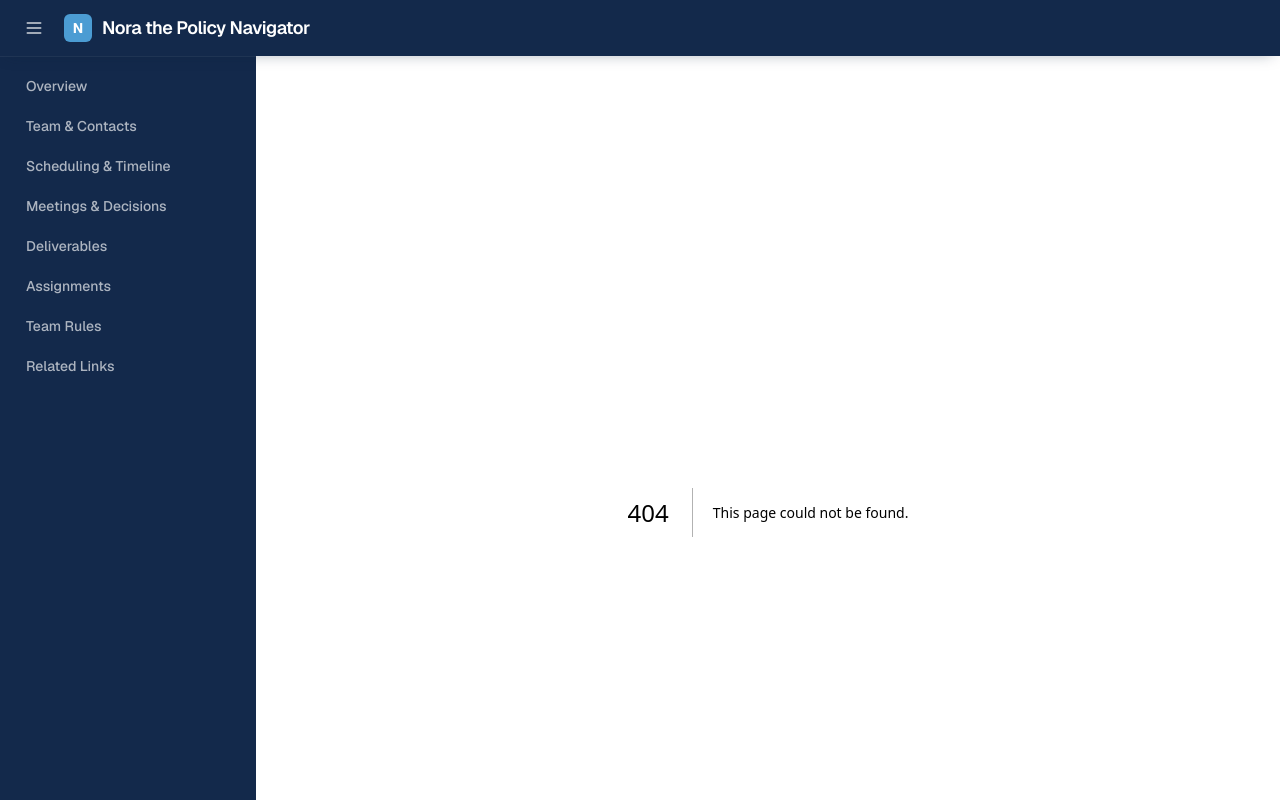
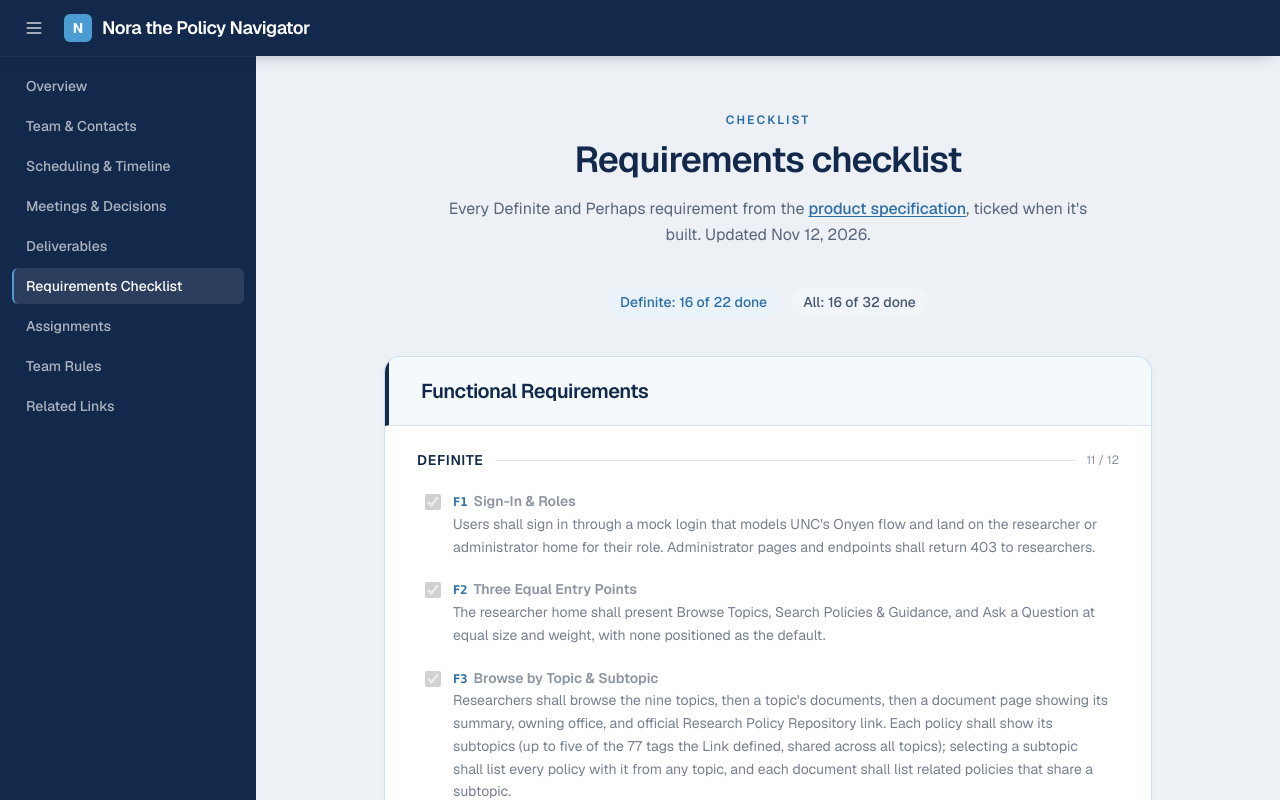
Before and after one commit to antonsun6/Research-Policy-Navigator-Website, a Next.js app: page /checklist in a window 1280 px wide. Before the commit this address had no page. Shown: the top 800 px of the page. Built offline with nearby package versions, Linux system fonts and the light colour scheme.

Commit message:
Add a Requirements Checklist tab for the Definite and Perhaps requirements (#28)
Co-authored-by: Jerry Wen <jerrywen2005@gmail.com>

```diff
--- /dev/null
+++ b/app/checklist/page.tsx
@@ -0,0 +1,118 @@
+import Link from "next/link";
+import PageHeader from "@/components/PageHeader";
+import { CHECKLIST_STATUS, CHECKLIST_UPDATED } from "@/lib/checklist";
+import { SPEC_SECTIONS, type Priority } from "../deliverables/product-specification/spec";
+
+// Only the requirements we're committed to or may build; Improbable items are out of scope.
+const SHOWN: Priority[] = ["Definite", "Perhaps"];
+const REQUIREMENT_SECTIONS = ["functional-requirements", "non-functional-requirements"];
+
+const SECTIONS = SPEC_SECTIONS.filter((s) => REQUIREMENT_SECTIONS.includes(s.id)).map((s) => ({
+  ...s,
+  groups: s.groups.filter((g) => g.priority && SHOWN.includes(g.priority)),
+}));
+
+function isDone(id: string) {
+  return CHECKLIST_STATUS[id]?.done ?? false;
+}
+
+export default function ChecklistPage() {
+  const items = SECTIONS.flatMap((s) => s.groups.flatMap((g) => g.items));
+  const definite = SECTIONS.flatMap((s) =>
+    s.groups.filter((g) => g.priority === "Definite").flatMap((g) => g.items),
+  );
+
+  return (
+    <div className="flex flex-col gap-10">
+      <PageHeader eyebrow="Checklist" title="Requirements checklist">
+        Every Definite and Perhaps requirement from the{" "}
+        <Link
+          href="/deliverables/product-specification"
+          className="font-medium text-[var(--carolina-ink)] underline underline-offset-2"
+        >
+          product specification
+        </Link>
+        , ticked when it&apos;s built. Updated {CHECKLIST_UPDATED}.
+      </PageHeader>
+
+      <div className="mx-auto flex flex-wrap justify-center gap-3 text-sm">
+        <span className="rounded-full bg-[var(--carolina-soft)] px-3 py-1 font-medium text-[var(--carolina-ink)]">
+          Definite: {definite.filter((i) => isDone(i.id)).length} of {definite.length} done
+        </span>
+        <span className="rounded-full bg-slate-100 px-3 py-1 font-medium text-slate-600">
+          All: {items.filter((i) => isDone(i.id)).length} of {items.length} done
+        </span>
+      </div>
+
+      {SECTIONS.map((section) => (
+        <section
+          key={section.id}
+          className="mx-auto w-full max-w-3xl overflow-hidden rounded-2xl card-surface text-left"
+        >
+          <header className="border-b border-[var(--border)] border-l-4 border-l-[var(--navy)] bg-[var(--carolina-soft)]/50 px-6 py-5 sm:px-8">
+            <h2 className="text-xl font-semibold tracking-tight text-[var(--navy)]">
+              {section.title}
+            </h2>
+          </header>
+
+          <div className="flex flex-col gap-8 px-6 py-6 sm:px-8">
+            {section.groups.map((group) => {
+              const done = group.items.filter((i) => isDone(i.id)).length;
+              return (
+                <div key={group.priority}>
+                  <div className="mb-3 flex items-center gap-3">
+                    <h3 className="text-sm font-semibold uppercase tracking-wider text-[var(--navy)]">
+                      {group.priority}
+                    </h3>
+                    <span className="h-px flex-1 bg-[var(--border)]" />
+                    <span className="text-xs text-[var(--foreground)]/50">
+                      {done} / {group.items.length}
+                    </span>
+                  </div>
+
+                  <ul className="flex flex-col gap-1">
+                    {group.items.map((item) => {
+                      const status = CHECKLIST_STATUS[item.id];
+                      const checked = status?.done ?? false;
+                      return (
+                        <li key={item.id}>
+                          <label className="flex items-start gap-3 rounded-lg px-2 py-2 text-sm leading-relaxed">
+                            <input
+                              type="checkbox"
+                              checked={checked}
+                              disabled
+                              aria-label={`${item.id} ${item.title}`}
+                              className="mt-1 h-4 w-4 shrink-0 accent-[var(--carolina-ink)] disabled:opacity-100"
+                            />
+                            <span>
+                              <span
+                                className={`font-semibold ${
+                                  checked ? "text-[var(--foreground)]/50" : "text-[var(--navy)]"
+                                }`}
+                              >
+                                <span className="mr-1.5 font-mono text-xs text-[var(--carolina-ink)]">
+                                  {item.id}
+                                </span>
+                                {item.title}
+                              </span>
+                              <span className="block text-[var(--foreground)]/60">{item.text}</span>
+                              {status?.note && (
+                                <span className="mt-1 block text-xs font-medium text-amber-700">
+                                  {status.note}
+                                </span>
+                              )}
+                            </span>
+                          </label>
+                        </li>
+                      );
+                    })}
+                  </ul>
+                </div>
+              );
+            })}
+          </div>
+        </section>
+      ))}
+    </div>
+  );
+}
--- a/components/AppShell.tsx
+++ b/components/AppShell.tsx
@@ -10,6 +10,7 @@ const TABS = [
   { href: "/schedule", label: "Scheduling & Timeline" },
   { href: "/journal", label: "Meetings & Decisions" },
   { href: "/deliverables", label: "Deliverables" },
+  { href: "/checklist", label: "Requirements Checklist" },
   { href: "/assignments", label: "Assignments" },
   { href: "/rules", label: "Team Rules" },
   { href: "/links", label: "Related Links" },
--- /dev/null
+++ b/lib/checklist.ts
@@ -0,0 +1,57 @@
+// Which D1 requirements are built. The requirement text comes from the product specification
+// (app/deliverables/product-specification/spec.ts); this file only records progress. Tick an
+// item by setting `done: true` when its work is merged to Nora's dev branch, and add a note when
+// part of it is still open.
+
+export type ChecklistStatus = {
+  done: boolean;
+  note?: string;
+};
+
+export const CHECKLIST_UPDATED = "Nov 12, 2026";
+
+export const CHECKLIST_STATUS: Record<string, ChecklistStatus> = {
+  // Functional, Definite
+  F1: { done: true },
+  F2: { done: true },
+  F3: { done: true },
+  F4: { done: true },
+  F5: { done: true },
+  F6: { done: true },
+  F7: { done: true },
+  F8: { done: true },
+  F9: { done: true },
+  F10: { done: true },
+  F11: { done: true },
+  F12: {
+    done: false,
+    note: "Admin pages are done; changing a document doesn't re-run ingestion for Ask yet.",
+  },
+
+  // Functional, Perhaps
+  F13: { done: false },
+  F14: { done: false, note: "Documents have a review-due date; the dashboard doesn't list overdue ones yet." },
+  F15: { done: false },
+  F16: { done: false },
+  F17: { done: false },
+  F18: { done: false },
+  F19: { done: false },
+  F20: { done: false },
+  F21: { done: false },
+  F22: { done: false },
+
+  // Non-functional, Definite
+  NF1: { done: true },
+  NF2: { done: true },
+  NF3: {
+    done: false,
+    note: "The evaluation runs; 31 of 39 out-of-scope questions are referred, below the 90% target.",
+  },
+  NF4: { done: true },
+  NF5: { done: false, note: "A typical answer takes about 7 s, but the slowest take about 14 s." },
+  NF6: { done: false, note: "Waiting on UNC to approve an AI provider." },
+  NF7: { done: true },
+  NF8: { done: false },
+  NF9: { done: true },
+  NF10: { done: false, note: "CI enforces linting and coverage; the handoff documentation is in progress." },
+};
```
